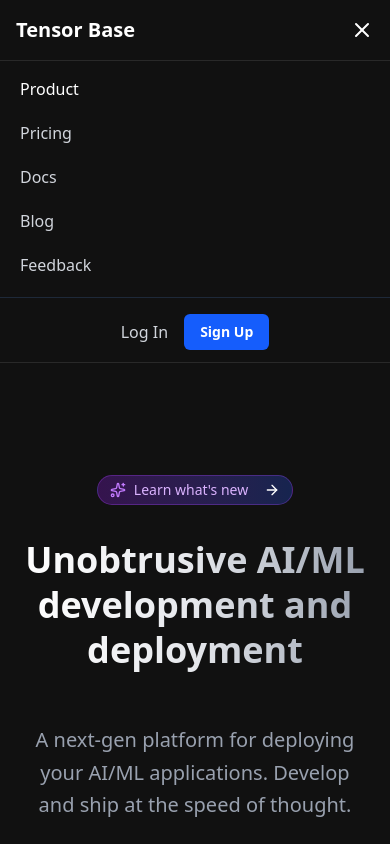
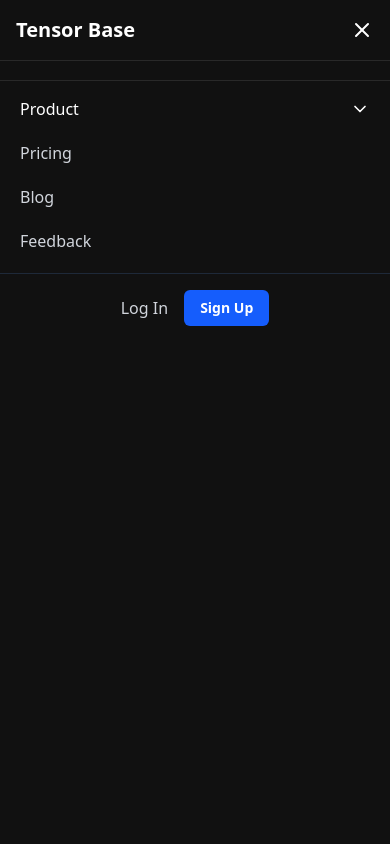
Before and after one commit to tensor-base/tensorbase.co, a Next.js app: page / in a window 390 px wide. Both pictures are taken after a click on the button 362 px from the left and 30 px from the top of the page. Shown: the top 844 px of the page. Built offline with nearby package versions, Linux system fonts and the light colour scheme.

Commit message:
make product dropdown responsive

```diff
--- a/src/components/Navbar.tsx
+++ b/src/components/Navbar.tsx
@@ -18,10 +18,10 @@
   Meh,
 } from "lucide-react";
 import Link from "next/link";
+import { useRouter } from 'next/navigation';
 
 // --- Data for the dropdown menu ---
 const productMenuItems = [
-  // ... (your menu items are unchanged)
   {
     category: "Build your app",
     items: [
@@ -86,6 +86,8 @@
   const [isMobileMenuOpen, setMobileMenuOpen] = useState(false);
   const [isFeedbackModalOpen, setFeedbackModalOpen] = useState(false);
   const [selectedReaction, setSelectedReaction] = useState<string | null>(null);
+  const [isMobileProductMenuOpen, setMobileProductMenuOpen] = useState(false); // New state for mobile product dropdown
+  const router = useRouter();
 
   const openFeedbackModal = () => {
     setMobileMenuOpen(false);
@@ -98,6 +100,11 @@
     e.preventDefault();
     console.log("Feedback submitted!");
     closeFeedbackModal();
+  };
+
+  const handleMobileNav = (path: string) => {
+    setMobileMenuOpen(false);
+    router.push(path);
   };
 
   useEffect(() => {
@@ -227,35 +234,31 @@
             </div>
           </div>
         </div>
+      </nav>
 
       {/* Mobile Menu */}
       {isMobileMenuOpen && (
-          <div className="md:hidden bg-[#111111] backdrop-blur-xl border-t border-white/10">
+        <div className="fixed top-20 left-0 w-full h-[calc(100vh-5rem)] md:hidden bg-[#111111] backdrop-blur-xl border-t border-white/10 z-30">
           <div className="px-2 pt-2 pb-3 space-y-1 sm:px-3">
-              <a
-                href="#"
-                className="block px-3 py-2 rounded-md text-base font-medium text-white hover:bg-gray-800"
+            <button
+              onClick={() => setMobileProductMenuOpen(!isMobileProductMenuOpen)}
+              className="w-full flex justify-between items-center px-3 py-2 rounded-md text-base font-medium text-white hover:bg-gray-800"
             >
-                Product
-              </a>
-              <a
-                href="#"
-                className="block px-3 py-2 rounded-md text-base font-medium text-gray-300 hover:text-white hover:bg-gray-800"
-              >
-                Pricing
-              </a>
-              <a
-                href="#"
-                className="block px-3 py-2 rounded-md text-base font-medium text-gray-300 hover:text-white hover:bg-gray-800"
-              >
-                Docs
-              </a>
-              <a
-                href="#"
-                className="block px-3 py-2 rounded-md text-base font-medium text-gray-300 hover:text-white hover:bg-gray-800"
-              >
-                Blog
-              </a>
+              <span>Product</span>
+              <ChevronDown size={20} className={`transition-transform duration-300 ${isMobileProductMenuOpen ? 'rotate-180' : ''}`} />
+            </button>
+            {isMobileProductMenuOpen && (
+              <div className="pl-4 border-l border-gray-700 ml-3">
+                {productMenuItems.flatMap(section => section.items).map(item => (
+                  <Link key={item.title} href={item.href} onClick={() => setMobileMenuOpen(false)} className="flex items-center space-x-3 py-2 text-gray-300 hover:text-white">
+                    {item.icon}
+                    <span>{item.title}</span>
+                  </Link>
+                ))}
+              </div>
+            )}
+            <Link href="/pricing" onClick={() => setMobileMenuOpen(false)} className="block px-3 py-2 rounded-md text-base font-medium text-gray-300 hover:text-white hover:bg-gray-800">Pricing</Link>
+            <Link href="/blog" onClick={() => setMobileMenuOpen(false)} className="block px-3 py-2 rounded-md text-base font-medium text-gray-300 hover:text-white hover:bg-gray-800">Blog</Link>
             <button
               onClick={openFeedbackModal}
               className="w-full text-left block px-3 py-2 rounded-md text-base font-medium text-gray-300 hover:text-white hover:bg-gray-800"
@@ -265,23 +268,22 @@
           </div>
           <div className="pt-4 pb-3 border-t border-gray-800">
             <div className="flex items-center justify-center space-x-4">
-                <a
-                  href="/login"
+              <button
+                onClick={() => handleMobileNav('/login')}
                 className="text-gray-300 hover:text-white transition-colors duration-300"
               >
                 Log In
-                </a>
-                <a
-                  href="/signup"
+              </button>
+              <button
+                onClick={() => handleMobileNav('/signup')}
                 className="bg-blue-600 text-white px-4 py-2 rounded-md text-sm font-semibold hover:bg-blue-700 transition-colors duration-300"
               >
                 Sign Up
-                </a>
+              </button>
             </div>
           </div>
         </div>
       )}
-      </nav>
 
       {/* --- FEEDBACK MODAL --- */}
       {isFeedbackModalOpen && (
```
Lines whose indentation alone changed are shown as unchanged.
